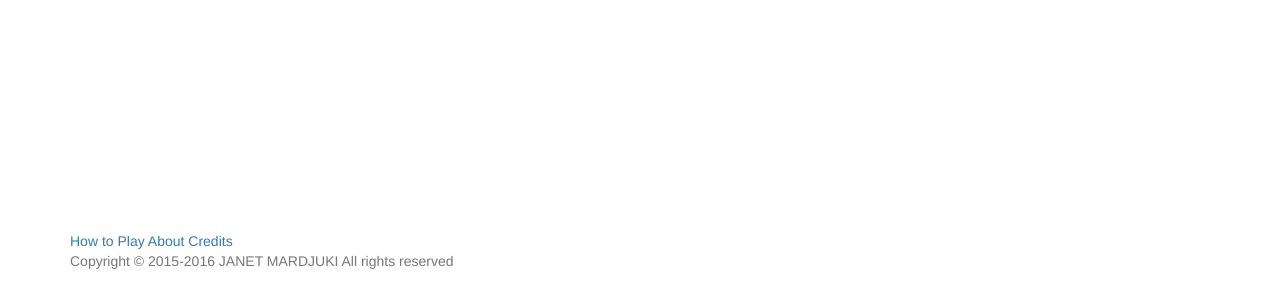
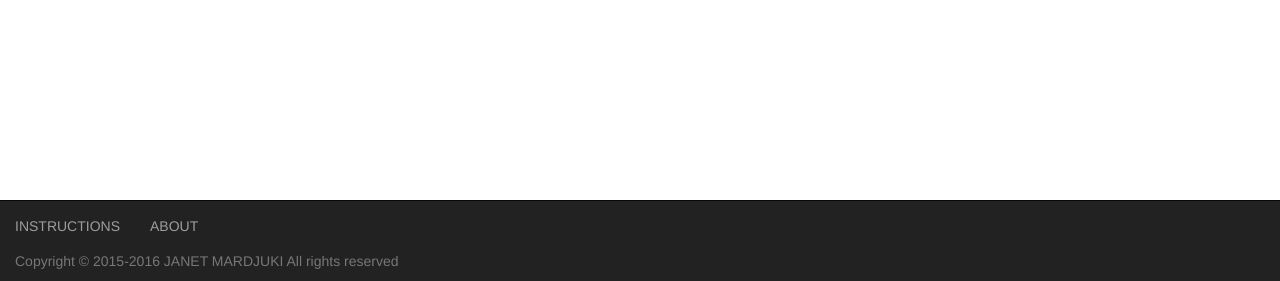
Before and after one commit to jmardjuki/spiderweb, a PHP site: page /main.html in a window 1280 px wide. Shown: the part 519-800 px from the top of the page. Run offline with PHP 8.4, Linux system fonts and the light colour scheme.

Commit message:
Not much progress, but need to push to work on laptop

```diff
--- a/main.html
+++ b/main.html
@@ -65,16 +65,17 @@
 	          <button id="startBt" onclick="startFunction()"> START </button>
 	        </div>
 	      </div>
-	    </div>
+				<div class="navbar navbar-fixed-bottom navbar-inverse my-footer">
+					<div class="container-fluid">
+						<div class="row">
+							<p class="navbar-text">INSTRUCTIONS</p>
+							<p class="navbar-text">ABOUT</p>
+						</div>
+			 			<p class="text-muted">Copyright &copy; 2015-2016 JANET MARDJUKI All rights reserved<p>
+		      </div>
+		  	</div>
+			</div>
 		</div>
-    <div class="navbar navbar-fixed-bottom" id="footer">
-			<div class="container">
-				<a href="">How to Play</a>
-				<a href="">About</a>
-				<a href="">Credits</a>
-	 			<p class="text-muted">Copyright &copy; 2015-2016 JANET MARDJUKI All rights reserved<p>
-      </div>
-  	</div>
 		<!-- JS -->
     <script src="https://ajax.googleapis.com/ajax/libs/jquery/1.12.0/jquery.min.js"></script>
     <script src="http://maxcdn.bootstrapcdn.com/bootstrap/3.3.6/js/bootstrap.min.js"></script>
--- a/stylesheet.css
+++ b/stylesheet.css
@@ -1,8 +1,3 @@
-#main-container {
-    background-color: white;
-    height: auto;
-}
-
 #holes {
     vertical-align: top;
     width: auto;
@@ -36,6 +31,10 @@
 html, body {
     height: 100%;
 }
+html {
+    background-color: gray;
+}
+
 img {
     width: 100px;
     height: 100px;
```
